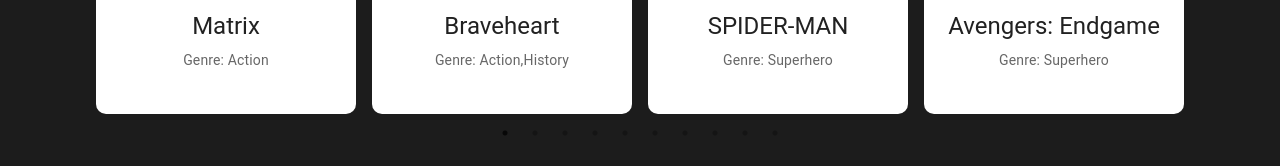
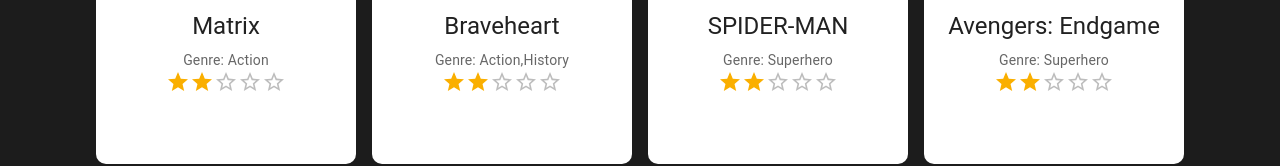
Before and after one commit to AhmetArdaOz/Bitirme-Projesi, a React (Create React App) app in the folder bitirme_projesi/: page /home in a window 1280 px wide. Shown: the part 402-568 px from the top of the page. Built offline with nearby package versions, Linux system fonts and the light colour scheme.

Commit message:
sign page restored

```diff
--- a/bitirme_projesi/src/components/SignIn.js
+++ b/bitirme_projesi/src/components/SignIn.js
@@ -87,6 +87,8 @@
                             fullWidth
                             variant="contained"
                             sx={{ mt: 3, mb: 2 }}
+                            component={RouterLink}
+                            to="/home"
                         >
                             Sign In
                         </Button>
--- a/bitirme_projesi/src/pages/MainPage.js
+++ b/bitirme_projesi/src/pages/MainPage.js
@@ -2,12 +2,14 @@
 import { Typography, Container } from "@mui/material";
 import { Card, CardActionArea, CardContent, CardMedia } from "@mui/material";
 import { movieData } from "../constants/data";
+import Rating from '@mui/material/Rating';
 import Slider from "react-slick";
 import "slick-carousel/slick/slick.css";
 import "slick-carousel/slick/slick-theme.css";
 import "../styling/MainPage.css";
 
 export default function MainPage() {
+    const [value,setValue] = React.useState(2);
     const settings = {
         dots: true,
         infinite: true,
@@ -49,6 +51,14 @@
                                         >
                                             Genre: {movie.genre}
                                         </Typography>
+                                        <Rating
+                                            name="simple-controlled"
+                                            value={value}
+                                            onChange={(event, newValue) => {
+                                                setValue(newValue);
+                                            }}
+
+                                        />
                                     </CardContent>
                                 </CardActionArea>
                             </Card>
--- a/bitirme_projesi/src/styling/MainPage.css
+++ b/bitirme_projesi/src/styling/MainPage.css
@@ -51,7 +51,7 @@
 
 
 .MovieCard-Container{
-    height: 400px;
+    height: 450px;
 }
 
 .MovieCard-Image {
```
